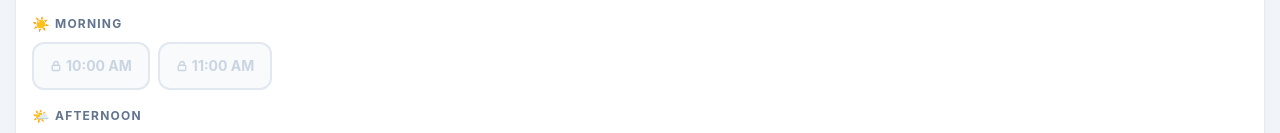
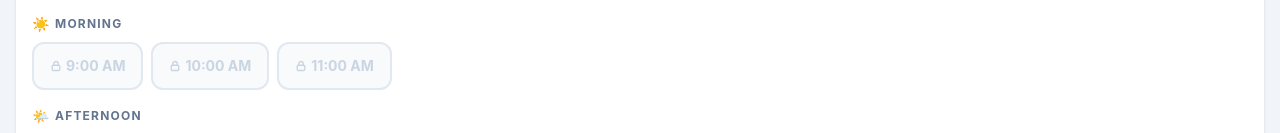
Before and after one commit to Abbas-nps/maya-cabs, a React (Vite) app: page /booking/schedule in a window 1280 px wide. Shown: the part 880-1013 px from the top of the page. Built offline with nearby package versions, Linux system fonts and the light colour scheme; no server answers; the database is empty.

Commit message:
feat: add 9:00 AM start slot

```diff
--- a/src/pages/Schedule.jsx
+++ b/src/pages/Schedule.jsx
@@ -4,8 +4,8 @@ import TopBar from "../components/TopBar";
 import Stepper from "../components/Stepper";
 import { supabase } from "../supabase";
 
-// Total bookable slots per day (10 AM – 8 PM = 11 slots)
-const TOTAL_SLOTS = 11;
+// Total bookable slots per day (9 AM – 8 PM = 12 slots)
+const TOTAL_SLOTS = 12;
 
 // Derive availability from real booking count
 function getAvailability(dateStr, bookingCounts, blockedDateSet) {
@@ -16,12 +16,12 @@ function getAvailability(dateStr, bookingCounts, blockedDateSet) {
   return "available";
 }
 
-// Operating hours: 10:00 AM – 10:00 PM
+// Operating hours: 9:00 AM – 8:00 PM
 const SLOT_GROUPS = [
   {
     period: "MORNING",
     emoji: "☀️",
-    slots: ["10:00 AM", "11:00 AM"],
+    slots: ["9:00 AM", "10:00 AM", "11:00 AM"],
   },
   {
     period: "AFTERNOON",
```
